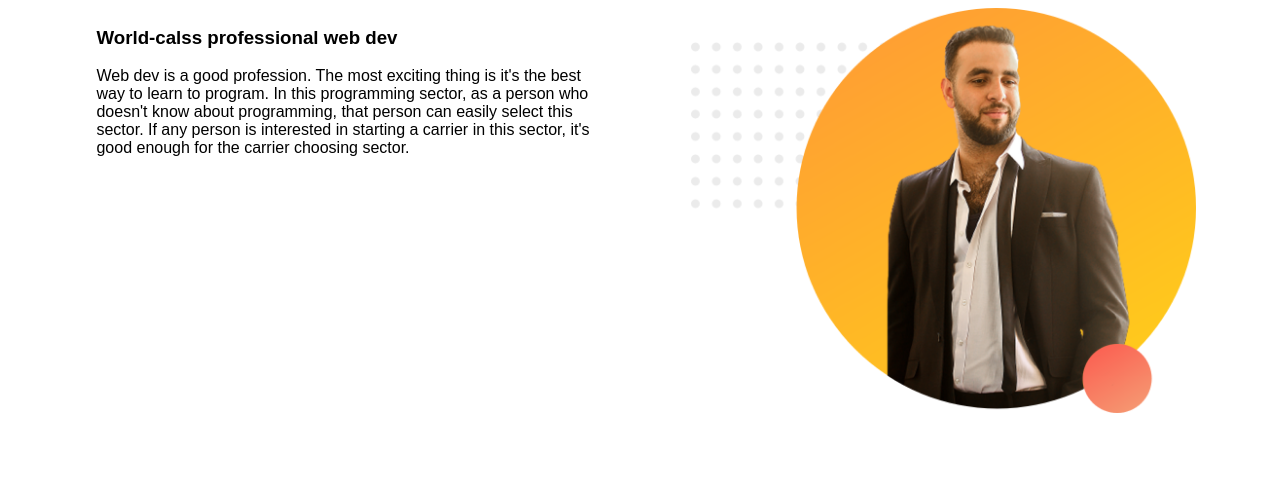
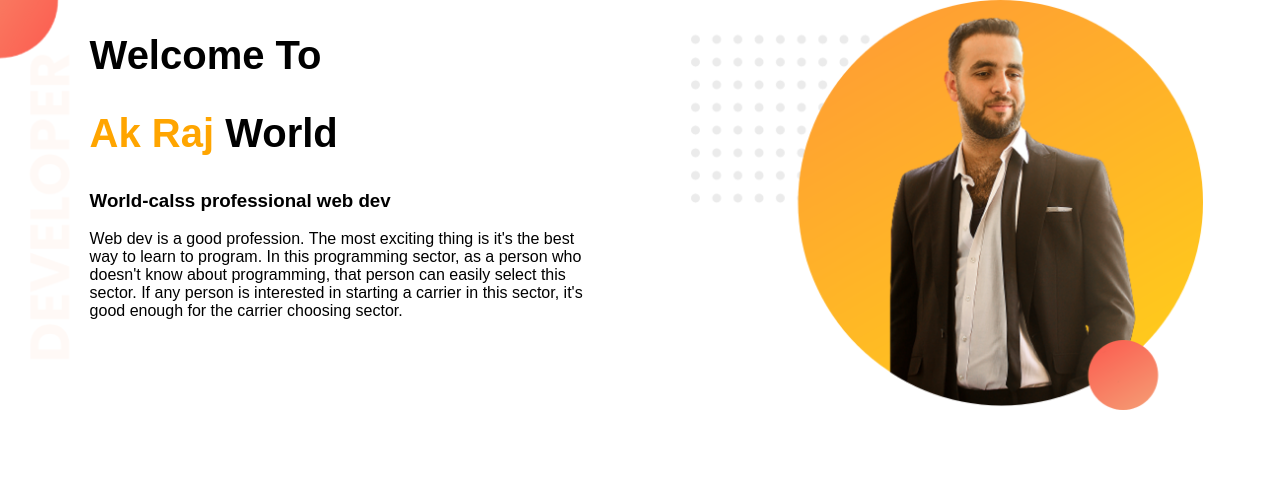
Before and after one commit to AkRazu/Web-protfolio, a plain HTML site: page index.html in a window 1280 px wide. Drawn offline with Linux system fonts and the light colour scheme.

Commit message:
I add some changes

```diff
--- a/index.html
+++ b/index.html
@@ -10,9 +10,9 @@
     <title>Ak Raj | Home</title>
 </head>
 <body>
-    <section>
+    <section class="top-banner">
         <div class="half-width">
-            <h1>Welcome TO</h1>
+            <h1>Welcome To</h1>
             <h1> <span class="name">Ak Raj</span>  World</h1>
             <h3>World-calss professional web dev</h3>
             <p>Web dev is a good profession. The most exciting thing is it's the best way to learn to program. In this programming sector, as a person who doesn't know about programming, that person can easily select this sector. If any person is interested in starting a carrier in this sector, it's good enough for the carrier choosing sector. </p>
--- a/style.css
+++ b/style.css
@@ -1,8 +1,9 @@
 body {
   font-family: "Poppins", sans-serif;
+  margin: 0;
 }
 h1 {
-  font-size: 0px;
+  font-size: 40px;
 }
 
 .name {
@@ -17,3 +18,10 @@ h1 {
 .half-width img {
   width: 100%;
 }
+.top-banner {
+  background-image: url("images/top-banner.png");
+  background-repeat: no-repeat;
+}
+section {
+  height: 500px;
+}
```
